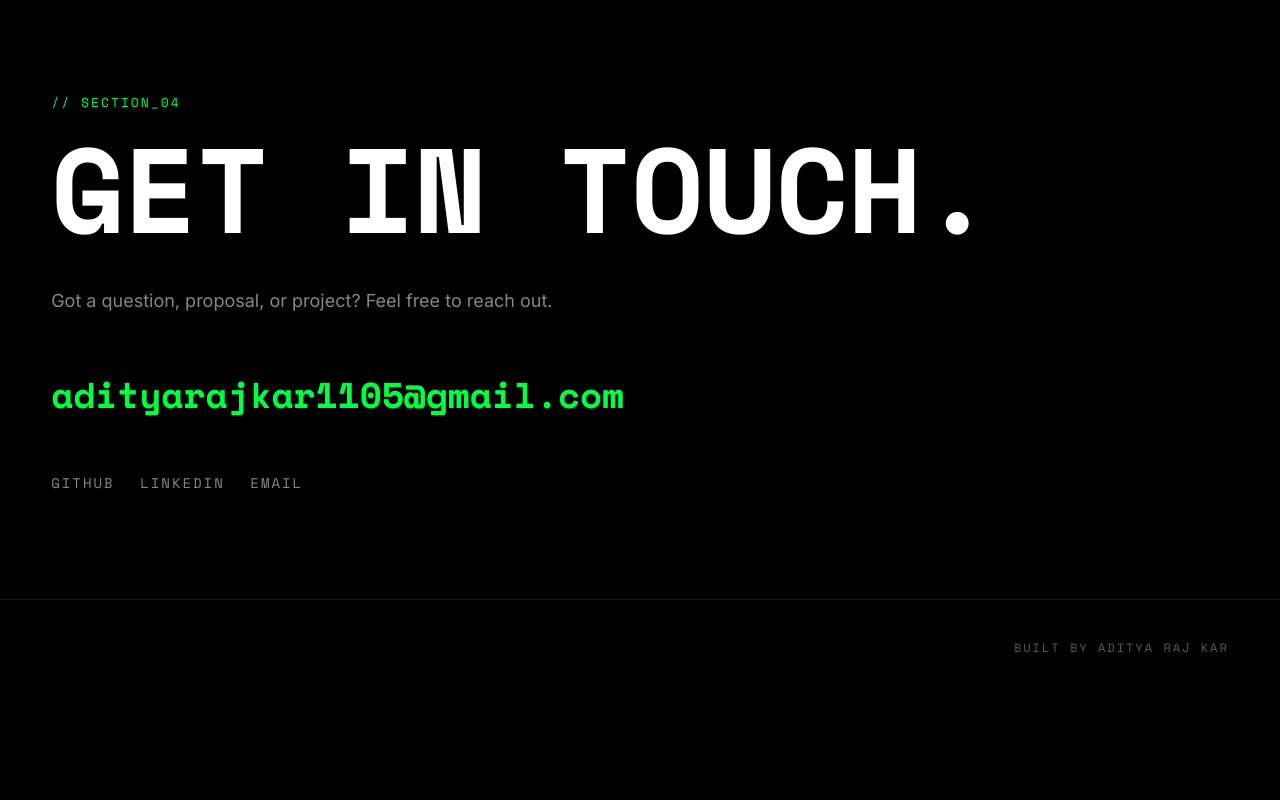
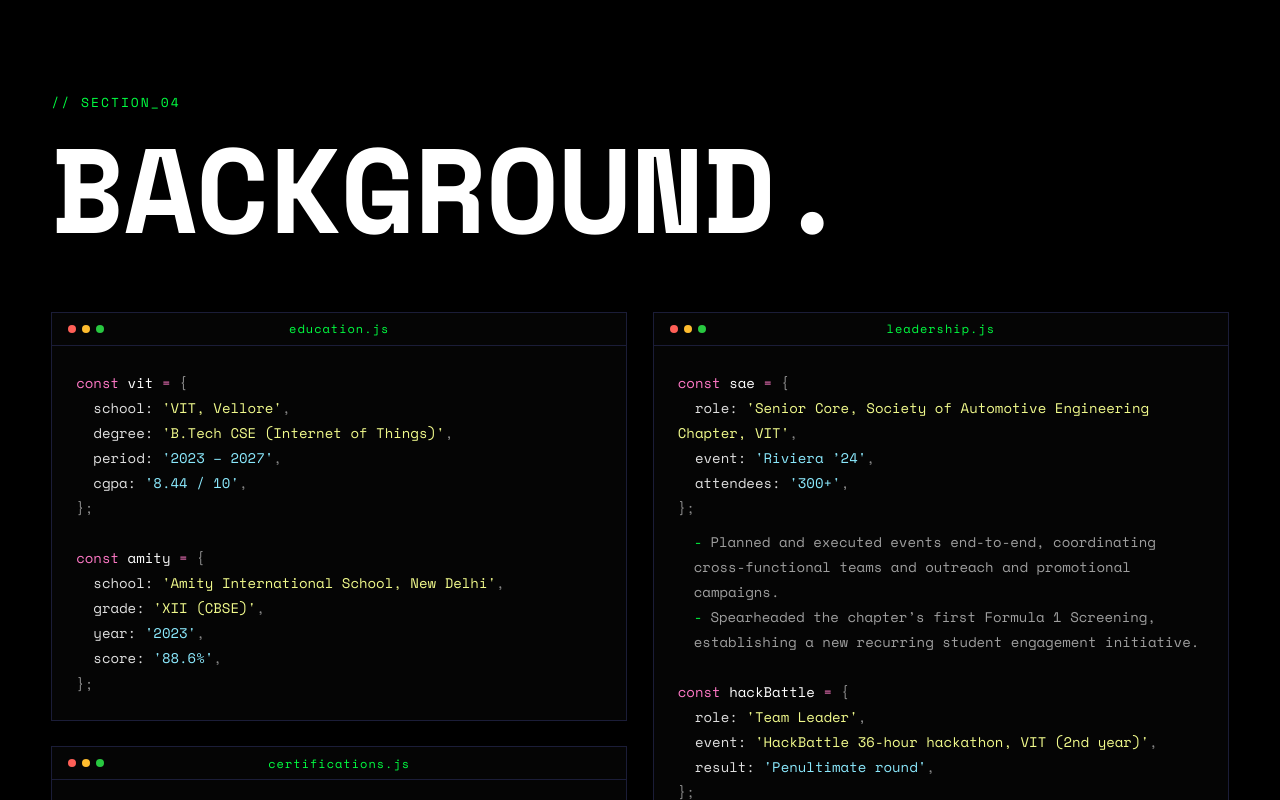
Before and after one commit to TRITUSLegend/Personal-Portfolio, a React (Create React App) app: page / in a window 1280 px wide. Shown: the part 4320-5120 px from the top of the page. Before the commit the page ends 5014 px from the top, so only its background shows below. Built offline with nearby package versions, Linux system fonts and the light colour scheme.

Commit message:
feat: add background section with education, certifications and leadership

```diff
--- a/src/App.jsx
+++ b/src/App.jsx
@@ -4,6 +4,7 @@ import Hero from './components/Hero';
 import Skills from './components/Skills';
 import Projects from './components/Projects';
 import Experience from './components/Experience';
+import Background from './components/Background';
 import ContactIcons from './components/ContactIcons';
 import Footer from './components/Footer';
 
@@ -29,6 +30,7 @@ function App() {
       <Skills />
       <Projects />
       <Experience />
+      <Background />
       <ContactIcons />
       <Footer />
     </>
--- /dev/null
+++ b/src/components/Background.jsx
@@ -0,0 +1,148 @@
+import React from 'react';
+import { motion } from 'framer-motion';
+import shared from '../styles/Shared.module.css';
+import styles from '../styles/Background.module.css';
+
+// Each field is [key, value, tone]; tone defaults to 'string'
+const cards = [
+  {
+    file: 'education.js',
+    blocks: [
+      {
+        variable: 'vit',
+        fields: [
+          ['school', 'VIT, Vellore'],
+          ['degree', 'B.Tech CSE (Internet of Things)'],
+          ['period', '2023 – 2027', 'cyan'],
+          ['cgpa', '8.44 / 10', 'cyan'],
+        ],
+      },
+      {
+        variable: 'amity',
+        fields: [
+          ['school', 'Amity International School, New Delhi'],
+          ['grade', 'XII (CBSE)'],
+          ['year', '2023', 'cyan'],
+          ['score', '88.6%', 'cyan'],
+        ],
+      },
+    ],
+  },
+  {
+    file: 'certifications.js',
+    blocks: [
+      {
+        variable: 'certifications',
+        fields: [
+          ['oracle', 'OCI Foundations Associate'],
+          ['ibmSkillsNetwork', 'SQL and Relational Databases 101'],
+        ],
+      },
+    ],
+  },
+  {
+    file: 'leadership.js',
+    tall: true,
+    blocks: [
+      {
+        variable: 'sae',
+        fields: [
+          ['role', 'Senior Core, Society of Automotive Engineering Chapter, VIT'],
+          ['event', 'Riviera ’24', 'cyan'],
+          ['attendees', '300+', 'cyan'],
+        ],
+        bullets: [
+          'Planned and executed events end-to-end, coordinating cross-functional teams and outreach and promotional campaigns.',
+          'Spearheaded the chapter’s first Formula 1 Screening, establishing a new recurring student engagement initiative.',
+        ],
+      },
+      {
+        variable: 'hackBattle',
+        fields: [
+          ['role', 'Team Leader'],
+          ['event', 'HackBattle 36-hour hackathon, VIT (2nd year)'],
+          ['result', 'Penultimate round', 'cyan'],
+        ],
+        bullets: [
+          'Led the team, managing task allocation and development under time pressure.',
+        ],
+      },
+    ],
+  },
+];
+
+const fadeIn = {
+  initial: { opacity: 0, y: 20 },
+  whileInView: { opacity: 1, y: 0 },
+  viewport: { once: true },
+  transition: { duration: 0.5, ease: 'easeOut' },
+};
+
+const Background = () => {
+  return (
+    <section className={shared.section} id="background">
+      <motion.div {...fadeIn}>
+        <p className={shared.sectionLabel}>{'// SECTION_04'}</p>
+        <h2 className={shared.sectionTitle}>BACKGROUND.</h2>
+      </motion.div>
+
+      <div className={styles.grid}>
+        {cards.map((card, i) => (
+          <motion.div
+            key={card.file}
+            className={`${shared.card} ${card.tall ? styles.tall : ''}`}
+            initial={{ opacity: 0, y: 20 }}
+            whileInView={{ opacity: 1, y: 0 }}
+            viewport={{ once: true }}
+            transition={{ duration: 0.5, delay: i * 0.1, ease: 'easeOut' }}
+          >
+            <div className={shared.cardTop}>
+              <div className={shared.dots}>
+                <span className={`${shared.dot} ${shared.dotRed}`} />
+                <span className={`${shared.dot} ${shared.dotYellow}`} />
+                <span className={`${shared.dot} ${shared.dotGreen}`} />
+              </div>
+              <span className={shared.cardName}>{card.file}</span>
+            </div>
+
+            <div className={shared.cardBody}>
+              {card.blocks.map((block) => (
+                <div key={block.variable} className={styles.block}>
+                  <p className={shared.codeLine}>
+                    <span className={shared.keyword}>const </span>
+                    <span className={shared.variable}>{block.variable} </span>
+                    <span className={shared.keyword}>= </span>
+                    <span className={shared.punctuation}>{'{'}</span>
+                  </p>
+                  {block.fields.map(([key, value, tone = 'string']) => (
+                    <p key={key} className={shared.codeLine}>
+                      {'  '}<span className={shared.key}>{key}: </span>
+                      <span className={shared[tone]}>&apos;{value}&apos;</span>
+                      <span className={shared.punctuation}>,</span>
+                    </p>
+                  ))}
+                  <p className={shared.codeLine}>
+                    <span className={shared.punctuation}>{'};'}</span>
+                  </p>
+
+                  {block.bullets && (
+                    <div className={styles.bullets}>
+                      {block.bullets.map((b) => (
+                        <p key={b} className={shared.bulletItem}>
+                          <span className={shared.bulletPrefix}>-</span>
+                          {b}
+                        </p>
+                      ))}
+                    </div>
+                  )}
+                </div>
+              ))}
+            </div>
+          </motion.div>
+        ))}
+      </div>
+    </section>
+  );
+};
+
+export default Background;
--- a/src/components/ContactIcons.jsx
+++ b/src/components/ContactIcons.jsx
@@ -19,7 +19,7 @@ const ContactIcons = () => {
   return (
     <section className={styles.section} id="contact">
       <motion.div {...fadeIn}>
-        <p className={styles.sectionLabel}>{'// SECTION_04'}</p>
+        <p className={styles.sectionLabel}>{'// SECTION_05'}</p>
         <h2 className={styles.sectionTitle}>GET IN TOUCH.</h2>
         <p className={styles.subtitle}>
           Got a question, proposal, or project? Feel free to reach out.
--- /dev/null
+++ b/src/styles/Background.module.css
@@ -0,0 +1,30 @@
+.grid {
+  display: grid;
+  grid-template-columns: repeat(2, minmax(0, 1fr));
+  gap: clamp(20px, 2vw, 32px);
+}
+
+/* Right-hand card spanning both rows, so three cards fill a 2-column grid */
+.tall {
+  grid-column: 2;
+  grid-row: 1 / span 2;
+}
+
+.block + .block {
+  margin-top: clamp(16px, 2vw, 24px);
+}
+
+.bullets {
+  margin-top: 8px;
+}
+
+@media (max-width: 768px) {
+  .grid {
+    grid-template-columns: 1fr;
+  }
+
+  .tall {
+    grid-column: auto;
+    grid-row: auto;
+  }
+}
--- /dev/null
+++ b/src/styles/Shared.module.css
@@ -0,0 +1,127 @@
+/* Section and terminal-card primitives for new sections.
+   Values mirror Experience.module.css so new sections match the existing ones. */
+
+.section {
+  padding: clamp(60px, 8vw, 120px) clamp(20px, 4vw, 60px);
+  border-top: 1px solid rgba(255, 255, 255, 0.08);
+}
+
+.sectionLabel {
+  font-family: 'Space Mono', monospace;
+  font-size: 13px;
+  color: #00FF41;
+  margin-bottom: 16px;
+  letter-spacing: 2px;
+}
+
+.sectionTitle {
+  font-family: 'Space Mono', monospace;
+  font-size: clamp(48px, 10vw, 120px);
+  font-weight: 700;
+  color: #fff;
+  text-transform: uppercase;
+  line-height: 1;
+  margin-bottom: clamp(40px, 5vw, 80px);
+  letter-spacing: -1px;
+}
+
+.card {
+  border: 1px solid rgba(42, 46, 90, 0.6);
+  background: rgba(10, 10, 10, 0.5);
+  overflow: hidden;
+  transition: all 0.3s ease;
+}
+
+.card:hover {
+  border-color: #00FF41;
+  box-shadow: 0 0 20px rgba(0, 255, 65, 0.2);
+}
+
+.cardTop {
+  display: flex;
+  align-items: center;
+  padding: 12px 16px;
+  position: relative;
+}
+
+.dots {
+  display: flex;
+  gap: 6px;
+}
+
+.dot {
+  width: 8px;
+  height: 8px;
+  border-radius: 50%;
+}
+
+.dotRed {
+  background: #ff5f57;
+}
+
+.dotYellow {
+  background: #febc2e;
+}
+
+.dotGreen {
+  background: #28c840;
+}
+
+.cardName {
+  position: absolute;
+  left: 50%;
+  transform: translateX(-50%);
+  font-family: 'Space Mono', monospace;
+  font-size: 12px;
+  color: #00FF41;
+  letter-spacing: 1px;
+}
+
+.cardBody {
+  border-top: 1px solid rgba(42, 46, 90, 0.6);
+  padding: clamp(16px, 2vw, 24px);
+  font-family: 'Space Mono', monospace;
+  font-size: clamp(12px, 1.1vw, 14px);
+  line-height: 1.8;
+}
+
+.codeLine {
+  white-space: pre-wrap;
+  word-break: break-word;
+}
+
+.keyword {
+  color: #ff79c6;
+}
+
+.variable {
+  color: #fff;
+}
+
+.punctuation {
+  color: #888;
+}
+
+.key {
+  color: #e0e0e0;
+}
+
+.string {
+  color: #f1fa8c;
+}
+
+.cyan {
+  color: #8be9fd;
+}
+
+.bulletItem {
+  padding-left: 16px;
+  color: rgba(224, 224, 224, 0.7);
+  font-size: clamp(12px, 1.1vw, 14px);
+  line-height: 1.8;
+}
+
+.bulletPrefix {
+  color: #00FF41;
+  margin-right: 8px;
+}
```
